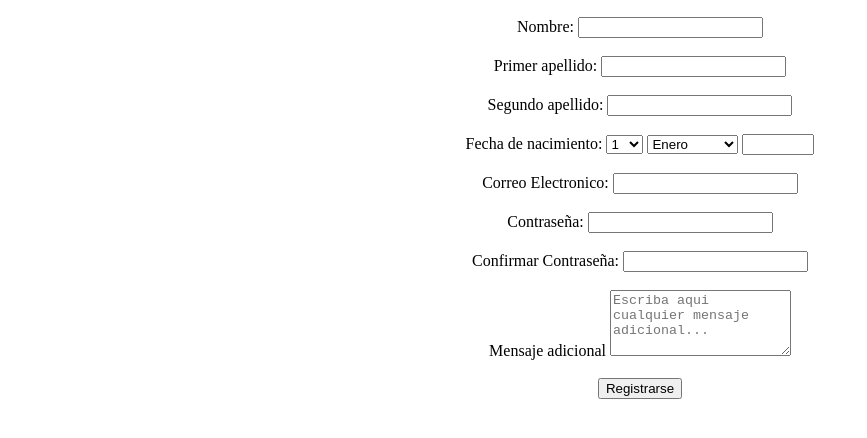
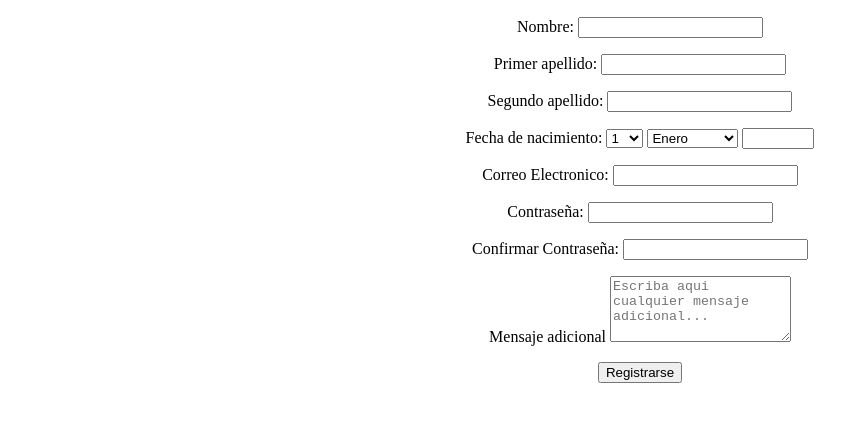
Before and after one commit to NewMy2305/html5_arquitectura_informacion, a plain HTML site: page formulario.html in a window 1280 px wide. Shown: the part 92-530 px from the top of the page, without its empty margins (0-867 px from the left). Drawn offline with Linux system fonts and the light colour scheme.

Commit message:
otra mas

```diff
--- a/formulario.html
+++ b/formulario.html
@@ -17,18 +17,22 @@
     <h2 align="center">Formulario de Registro</h2>
     <form align="center" action="/ruta_de_envio" method="POST">
 
+        <p>
         <label for="nombre">Nombre:</label>
         <input type="text" id="nombre" name="nombre" required>
-        <br></br>
+        </p>
 
+        <p>
         <label for="primer_apellido">Primer apellido:</label>
         <input type="text" id="primer_apellido" name="primer_apellido" required>
-        <br></br>
+        </p>
 
+        <p>
         <label for="segundo_apellido">Segundo apellido:</label>
         <input type="text" id="segundo_apellido" name="segundo_apellido" required>
-        <br></br>
+        </p>
 
+        <p>
         <label for="fecha">Fecha de nacimiento:
 
         <select id="fecha_dia" name="fecha_dia" required>
@@ -83,24 +87,27 @@
         <input type="number" id="anio" name="anio" min="1900" max="2024" required>
 
         </label>
-        <br></br>
+        </p>
 
-
+        <p>
         <label for="correo">Correo Electronico:</label>
         <input type="email" id="correo" name="correo" required>
-        <br></br>
+        </p>
 
+        <p>
         <label for="contraseña">Contraseña:</label>
         <input type="password" id="contraseña" name="contraseña" required>
-        <br></br>
+        </p>
 
+        <p>
         <label for="confirmar_contraseña">Confirmar Contraseña:</label>
         <input type="password" id="confirmar_contraseña" name="confirmar_contraseña" required>
-        <br></br>
+        </p>
 
+        <p>
         <label for="texto">Mensaje adicional</label>
         <textarea name="mensaje" id="mensaje" rows="4" placeholder="Escriba aqui cualquier mensaje adicional..."></textarea>
-        <br></br>
+        </p>
 
         <input type="submit" value="Registrarse">
 
```
Also changed, not shown: galeria.html (+5 -5 lines), index.html (+20 -22 lines).
